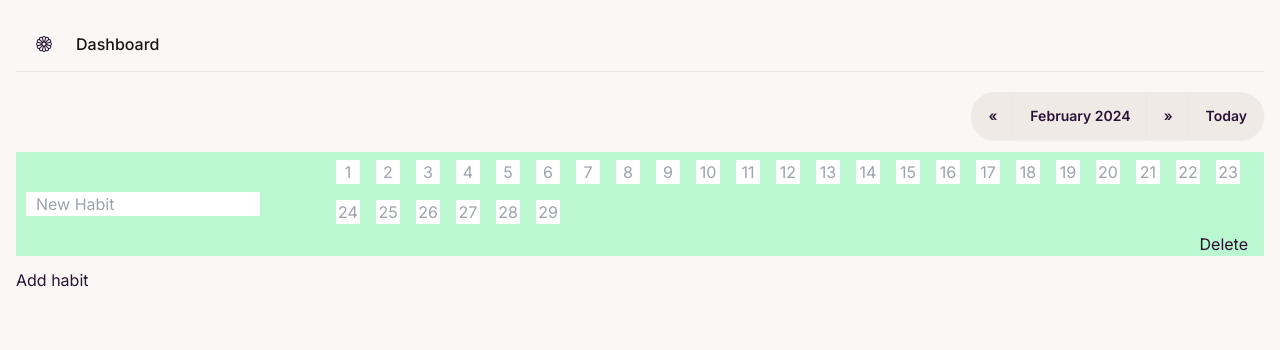
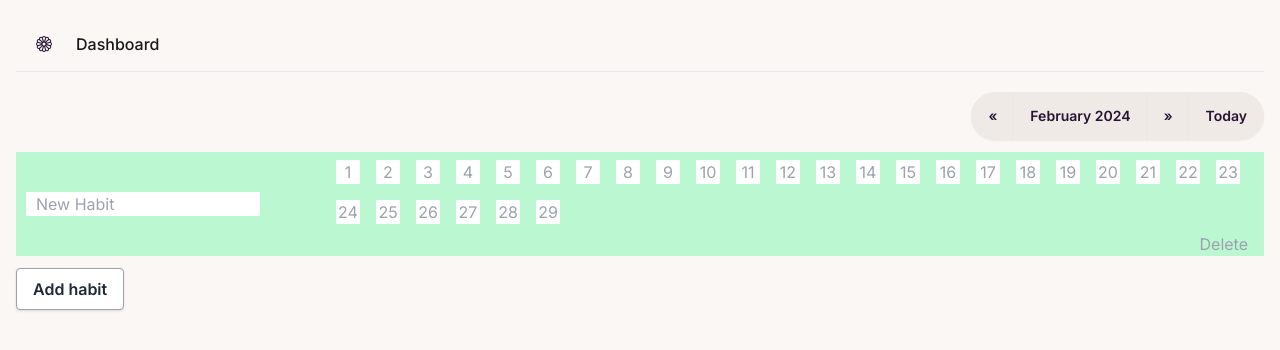
Before and after one commit to baradev/my-habit-tracker, a Next.js app: page / in a window 1280 px wide. Shown: the top 350 px of the page. Built offline with nearby package versions, Linux system fonts and the light colour scheme.

Commit message:
add style to buttons

```diff
--- a/app/HabitLine.tsx
+++ b/app/HabitLine.tsx
@@ -81,6 +81,7 @@
         </div>
         <div className={`flex flex-row-reverse mr-4`}>
           <button
+            className={'text-gray-400'}
             onClick={onDeleteHabit}
             aria-label={`Delete habit ${habitName}`}
           >
--- a/app/page.tsx
+++ b/app/page.tsx
@@ -232,7 +232,14 @@
           )
         })}
       </div>
-      <button onClick={addNewHabit}>Add habit</button>
+      <div className={`flex m-3 mx-auto max-w-screen-xl`}>
+        <button
+          className="bg-white hover:bg-gray-100 text-gray-800 font-semibold py-2 px-4 border border-gray-400 rounded shadow"
+          onClick={addNewHabit}
+        >
+          Add habit
+        </button>
+      </div>
     </main>
   )
 }
```
